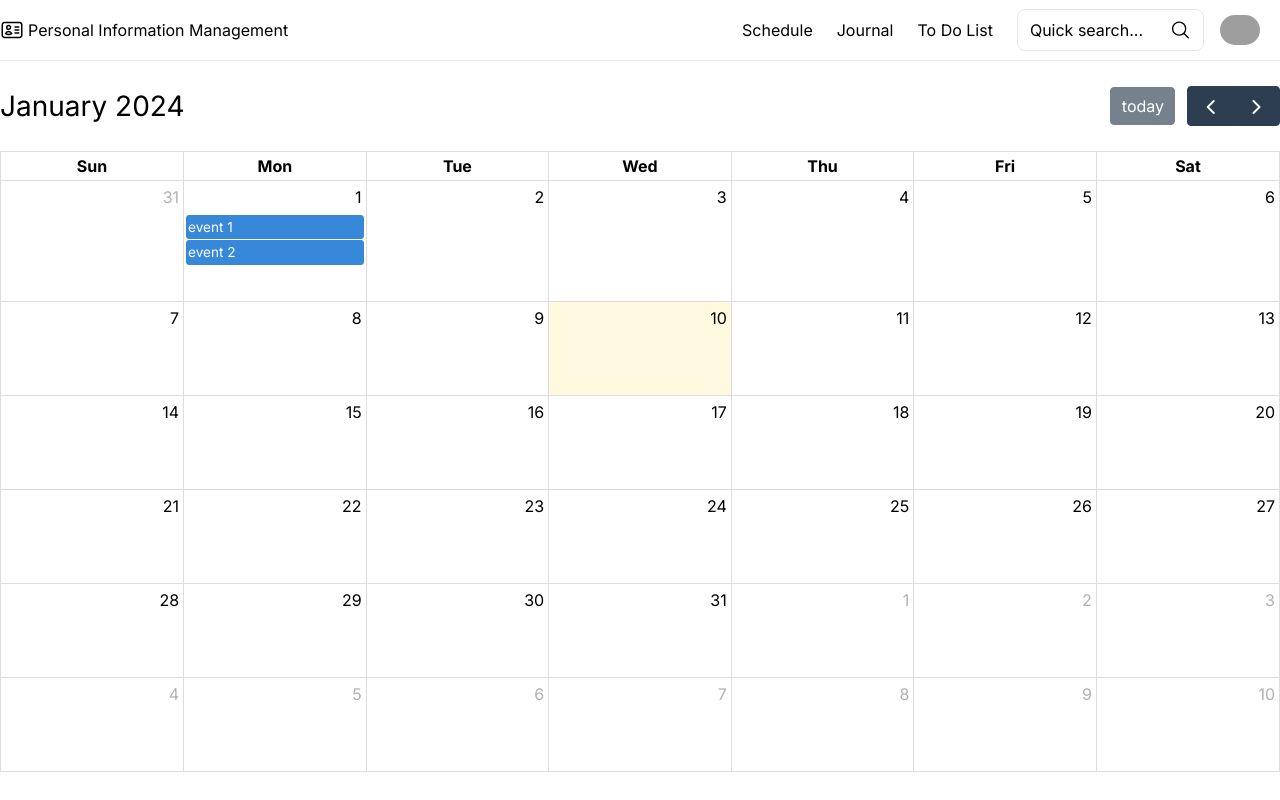
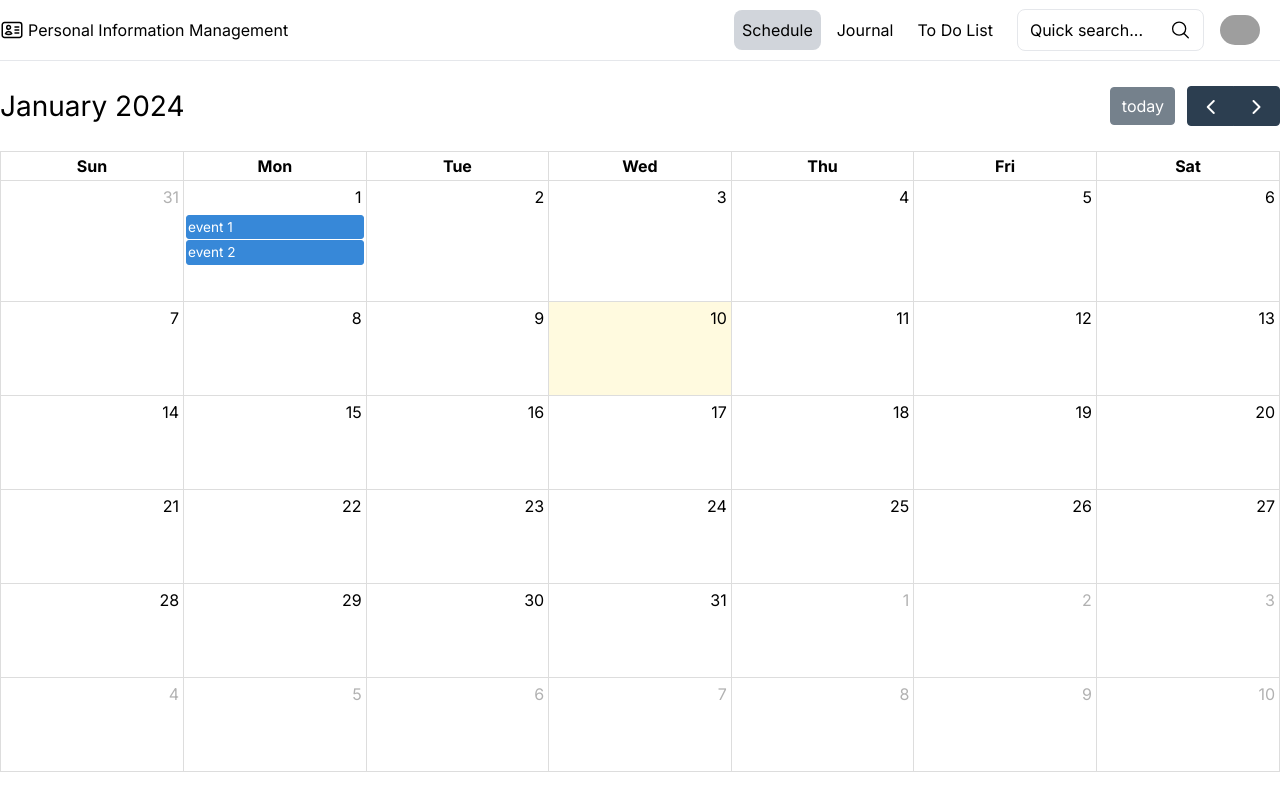
Before and after one commit to thitipongr/Final-Project-Front-end---Dev-Init, a Next.js app: page / in a window 1280 px wide. Built offline with nearby package versions, Linux system fonts and the light colour scheme; grey boxes are pictures that could not be loaded.

Commit message:
adjust to home page have highlight at Schedule menu

```diff
--- a/app/components/Navbar.tsx
+++ b/app/components/Navbar.tsx
@@ -130,10 +130,14 @@ const Navbar = () => {
                 <Link
                   key={index}
                   href={data.pathName}
-                  className={clsx("p-2 w-10/12 mx-1 my-1 sm:w-auto sm:hover:bg-gray-100 sm:hover:rounded-lg", {
-                    "bg-gray-50 rounded-lg sm:bg-gray-300 hover:sm:bg-gray-300":
-                      pathname === data.pathName,
-                  })}
+                  className={clsx(
+                    "p-2 w-10/12 mx-1 my-1 sm:w-auto sm:hover:bg-gray-100 sm:hover:rounded-lg",
+                    {
+                      "bg-gray-50 rounded-lg sm:bg-gray-300 hover:sm:bg-gray-300":
+                        pathname === data.pathName ||
+                        (pathname === "/" && data.displayName === "Schedule"),
+                    }
+                  )}
                 >
                   {data.displayName}
                 </Link>
```
